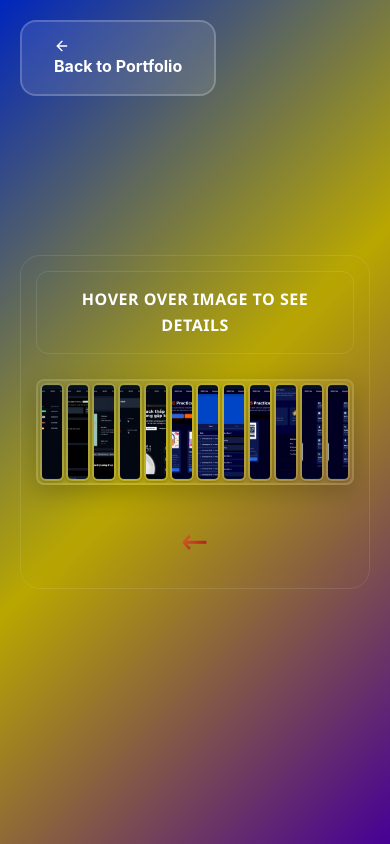
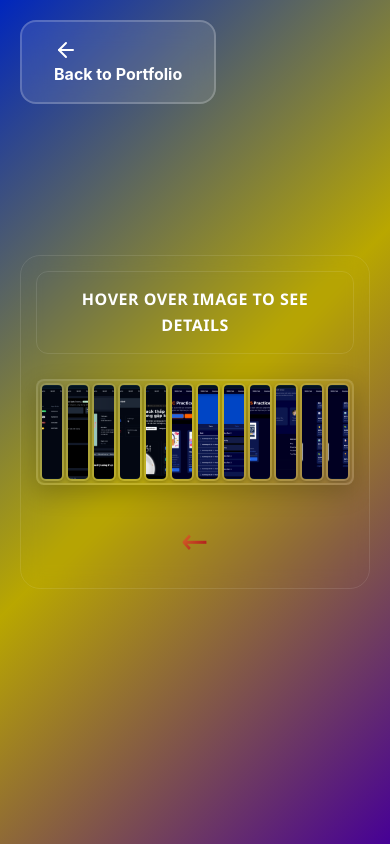
Before and after one commit to CaoQuocViet/portfolio-vietcq, a Next.js app: page /gallery in a window 390 px wide. Built offline with nearby package versions, Linux system fonts and the light colour scheme.

Commit message:
refactor: update Showcase component layout for improved responsiveness and visual appeal

```diff
--- a/src/app/gallery/GalleryPageClient.jsx
+++ b/src/app/gallery/GalleryPageClient.jsx
@@ -21,9 +21,9 @@ export default function GalleryPageClient({ projects }) {
                     href="/"
                     variant="secondary"
                     size="md"
-                    className="flex items-center gap-2 bg-white/10 backdrop-blur-md border border-white/20"
+                    className="flex items-center gap-3 bg-white/10 backdrop-blur-md border border-white/20"
                 >
-                    <ArrowLeft className="w-4 h-4" />
+                    <ArrowLeft className="w-6 h-6" />
                     <span>Back to Portfolio</span>
                 </Button>
             </div>
```
